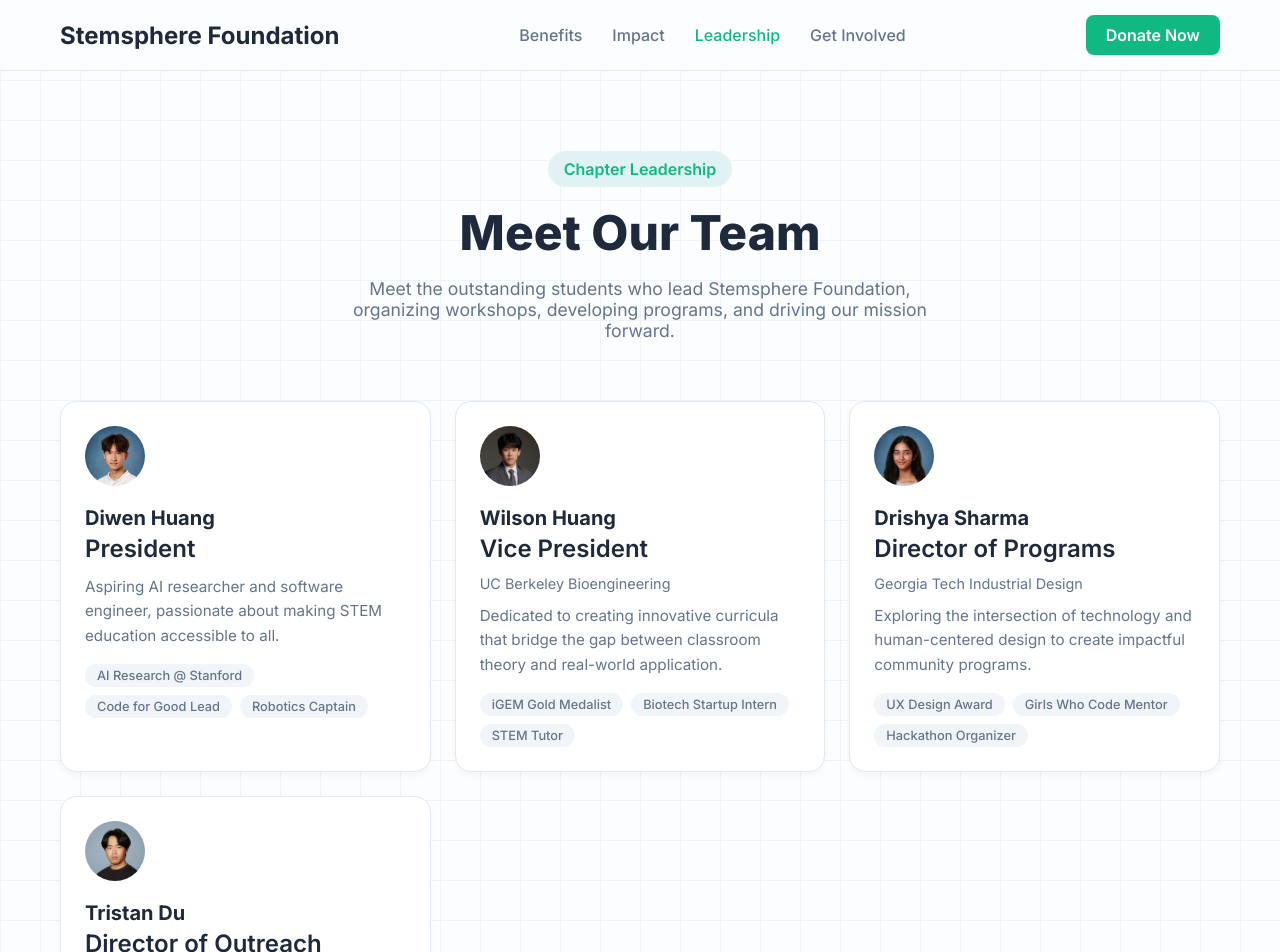
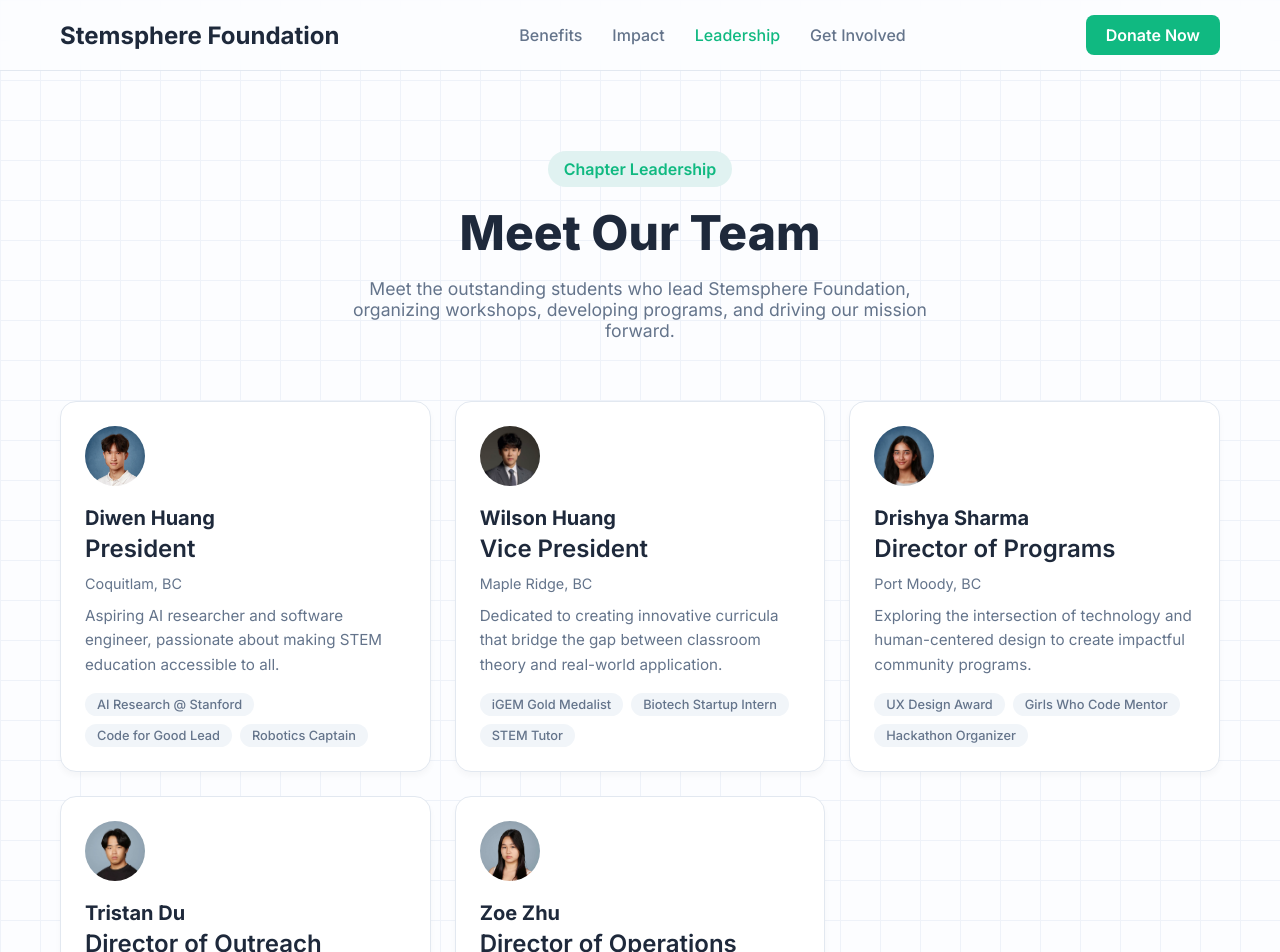
Before and after one commit to diwenne/stemsphere, a React (Vite) app: page /leadership in a window 1280 px wide. Shown: the top 952 px of the page. Built offline with nearby package versions, Linux system fonts and the light colour scheme.

Commit message:
added zoe

```diff
--- a/src/pages/Leadership/Leadership.tsx
+++ b/src/pages/Leadership/Leadership.tsx
@@ -5,12 +5,13 @@ import diwen from '../../assets/diwen.jpg'; // Make sure you have these images
 import wilson from '../../assets/wilson.png';
 import drishya from '../../assets/drishya.jpg';
 import tristan from '../../assets/tristan.png';
+import zoe from '../../assets/zoe.jpg';
 
 const leaders = [
   {
     name: 'Diwen Huang',
     title: 'President',
-    affiliation: '',
+    affiliation: 'Coquitlam, BC',
     bio: 'Aspiring AI researcher and software engineer, passionate about making STEM education accessible to all.',
     avatarUrl: diwen,
     tags: ['AI Research @ Stanford', 'Code for Good Lead', 'Robotics Captain'],
@@ -18,7 +19,7 @@ const leaders = [
   {
     name: 'Wilson Huang',
     title: 'Vice President',
-    affiliation: 'UC Berkeley Bioengineering',
+    affiliation: 'Maple Ridge, BC',
     bio: 'Dedicated to creating innovative curricula that bridge the gap between classroom theory and real-world application.',
     avatarUrl: wilson,
     tags: ['iGEM Gold Medalist', 'Biotech Startup Intern', 'STEM Tutor'],
@@ -26,7 +27,7 @@ const leaders = [
   {
     name: 'Drishya Sharma',
     title: 'Director of Programs',
-    affiliation: 'Georgia Tech Industrial Design',
+    affiliation: 'Port Moody, BC',
     bio: 'Exploring the intersection of technology and human-centered design to create impactful community programs.',
     avatarUrl: drishya,
     tags: ['UX Design Award', 'Girls Who Code Mentor', 'Hackathon Organizer'],
@@ -34,9 +35,17 @@ const leaders = [
   {
     name: 'Tristan Du',
     title: 'Director of Outreach',
-    affiliation: 'Georgia Tech Industrial Design',
+    affiliation: 'Coquitlam, BC',
     bio: 'Exploring the intersection of technology and human-centered design to create impactful community programs.',
     avatarUrl: tristan,
+    tags: ['UX Design Award', 'Girls Who Code Mentor', 'Hackathon Organizer'],
+  },
+  {
+    name: 'Zoe Zhu',
+    title: 'Director of Operations',
+    affiliation: 'Coquitlam, BC',
+    bio: 'Exploring the intersection of technology and human-centered design to create impactful community programs.',
+    avatarUrl: zoe,
     tags: ['UX Design Award', 'Girls Who Code Mentor', 'Hackathon Organizer'],
   },
 ];
```
Also changed, not shown: src/assets/zoe.JPG (added).
